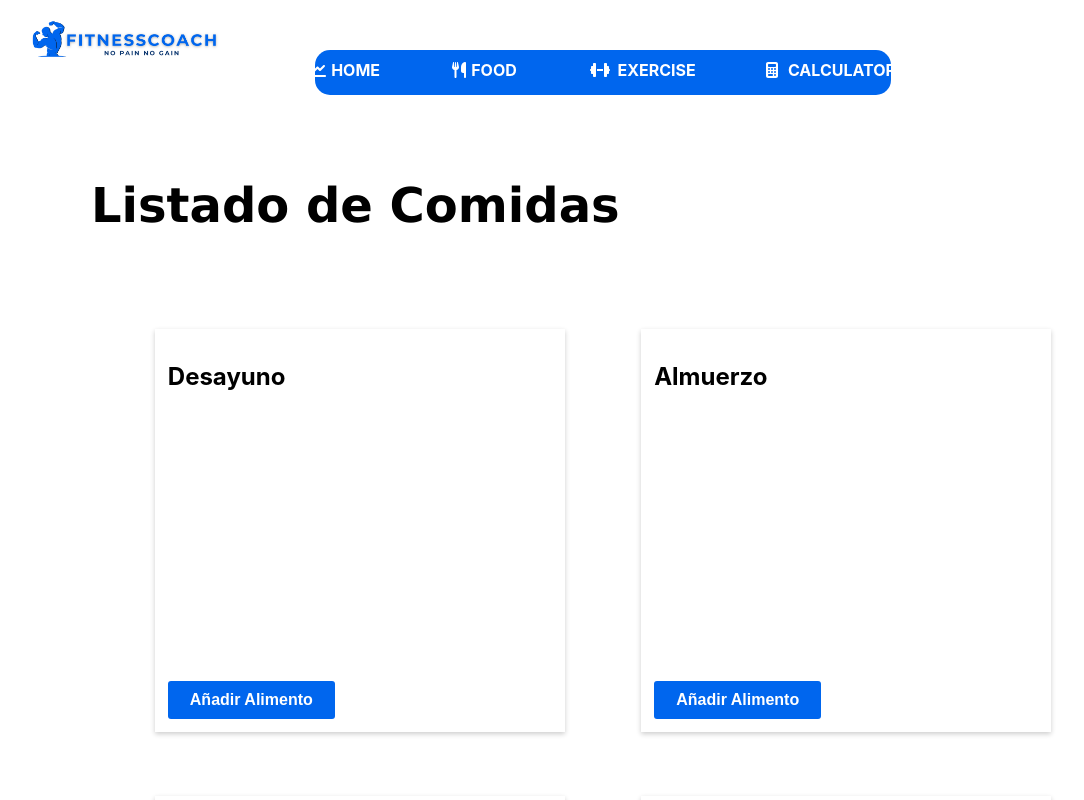
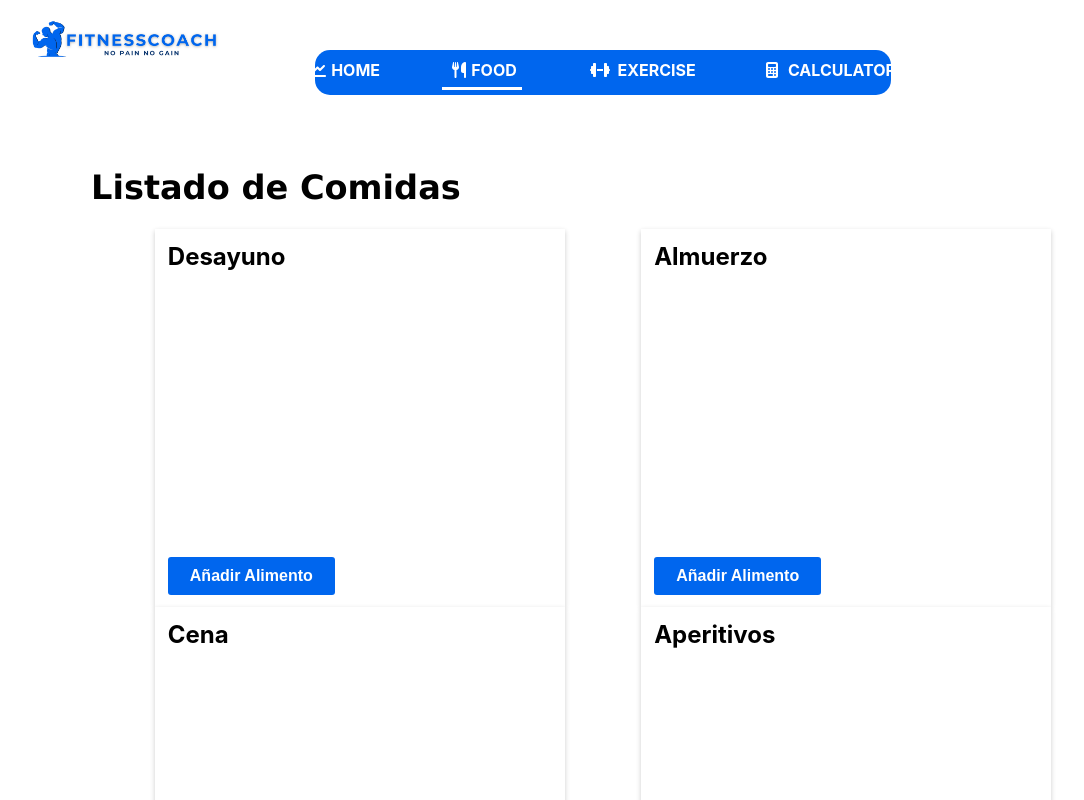
Before and after one commit to PS-G12/PS.G12, a React (Create React App) app in the folder client/: page /registerFood in a window 1280 px wide. Shown: the top 800 px of the page, without its empty margins (37-1121 px from the left). Built offline with nearby package versions, Linux system fonts and the light colour scheme.

Commit message:
arreglos css

```diff
--- a/client/src/components/Header/header.js
+++ b/client/src/components/Header/header.js
@@ -29,10 +29,10 @@ function Header() {
           </li>
           <li
             className={
-              isActive("/searchFood") || isActive("/searchFood") ? "active" : ""
+              isActive("/registerFood") || isActive("/registerFood") ? "active" : ""
             }
           >
-            <a href="/searchFood">
+            <a href="/registerFood">
               <FontAwesomeIcon icon={faUtensils} /> FOOD
             </a>
           </li>
--- a/client/src/pages/registerFood/registerFood.css
+++ b/client/src/pages/registerFood/registerFood.css
@@ -13,11 +13,13 @@
     box-shadow: 0 2px 5px rgba(0, 0, 0, 0.2);
     text-align: justify;
     padding: 1%;
-    margin-top: 5%;
+}
+
+#listado-items h2{
+    margin: 0px 0px 10px;
 }
 
 .listado-items-container {
-    /* Agregamos esta regla para hacer que el contenedor ocupe el 100% de la altura */
     display: flex;
     flex-direction: column;
     height: 100%;
@@ -26,7 +28,7 @@
 #listado-h1 {
     margin-left: 10%;
     font-family: 'Lucida Sans', 'Lucida Sans Regular', 'Lucida Grande', 'Lucida Sans Unicode', Geneva, Verdana, sans-serif;
-    font-size: 3rem;
+    font-size: 2.1rem;
 }
 
 #listado-items button {
--- a/client/src/pages/registerFood/registerFood.js
+++ b/client/src/pages/registerFood/registerFood.js
@@ -1,5 +1,6 @@
 import React, { useState, useEffect } from "react";
 import Header from "../../components/Header/header";
+import Footer from "../../components/Footer/footer";
 import "./registerFood.css";
 
 const FoodSearch = () => {
@@ -67,6 +68,7 @@ const FoodSearch = () => {
         {mostrarComidasEnLista("Cena", cena)}
         {mostrarComidasEnLista("Aperitivos", aperitivos)}
       </div>
+      <Footer />
     </div>
   );
 };
```
